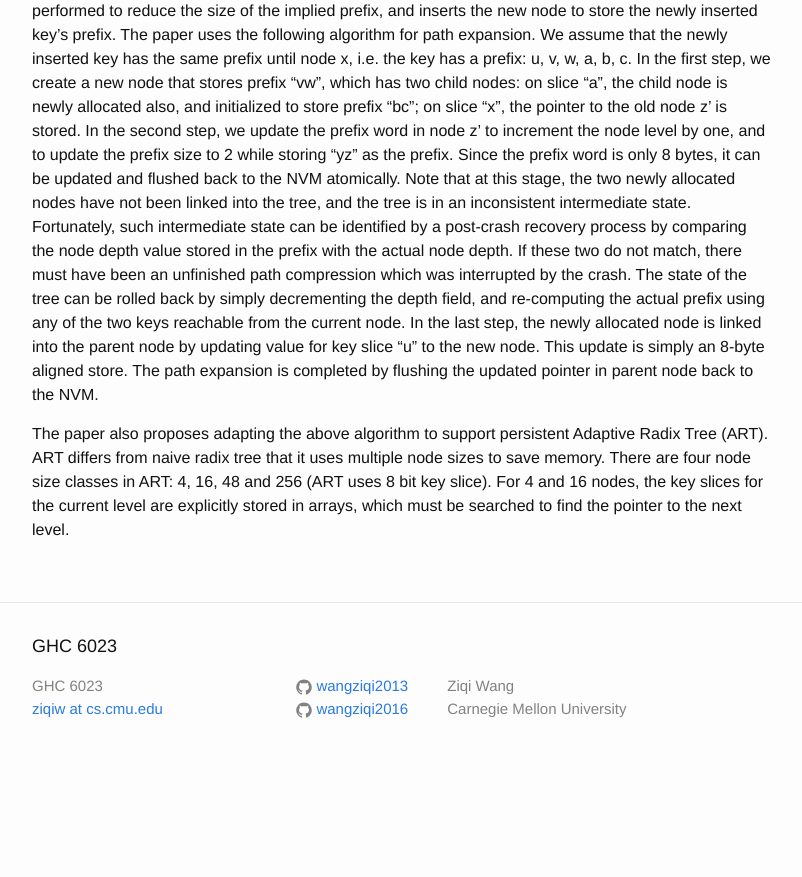
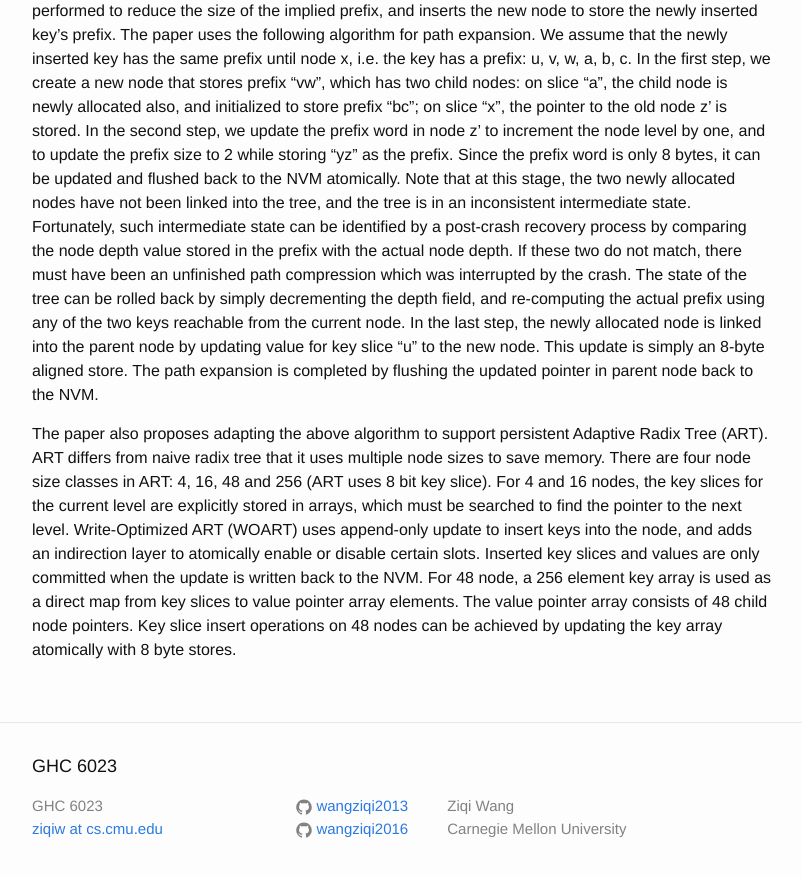
Before and after one commit to wangziqi2013/wangziqi2013.github.io, a Jekyll site: the page built from _posts/2019-11-29-wort.markdown, in a window 1280 px wide and 900 px high, scrolled down 1921 px. Shown: the top 877 px of the window, without its empty margins (238-1040 px from the left). Built offline with Jekyll 4.4.1, drawn with Linux system fonts in a browser that asks for light colours; before the commit the page ends 2701 px from its top, so only the background shows below that.

Commit message:
Adding WOART

```diff
--- a/_posts/2019-11-29-wort.markdown
+++ b/_posts/2019-11-29-wort.markdown
@@ -85,4 +85,8 @@ by flushing the updated pointer in parent node back to the NVM.
 The paper also proposes adapting the above algorithm to support persistent Adaptive Radix Tree (ART). ART differs from
 naive radix tree that it uses multiple node sizes to save memory. There are four node size classes in ART: 4, 16, 48 and 256
 (ART uses 8 bit key slice). For 4 and 16 nodes, the key slices for the current level are explicitly stored in arrays,
-which must be searched to find the pointer to the next level.
+which must be searched to find the pointer to the next level. Write-Optimized ART (WOART) uses append-only update to insert
+keys into the node, and adds an indirection layer to atomically enable or disable certain slots. Inserted key slices and
+values are only committed when the update is written back to the NVM. For 48 node, a 256 element key array is used as
+a direct map from key slices to value pointer array elements. The value pointer array consists of 48 child node pointers.
+Key slice insert operations on 48 nodes can be achieved by updating the key array atomically with 8 byte stores.
```
